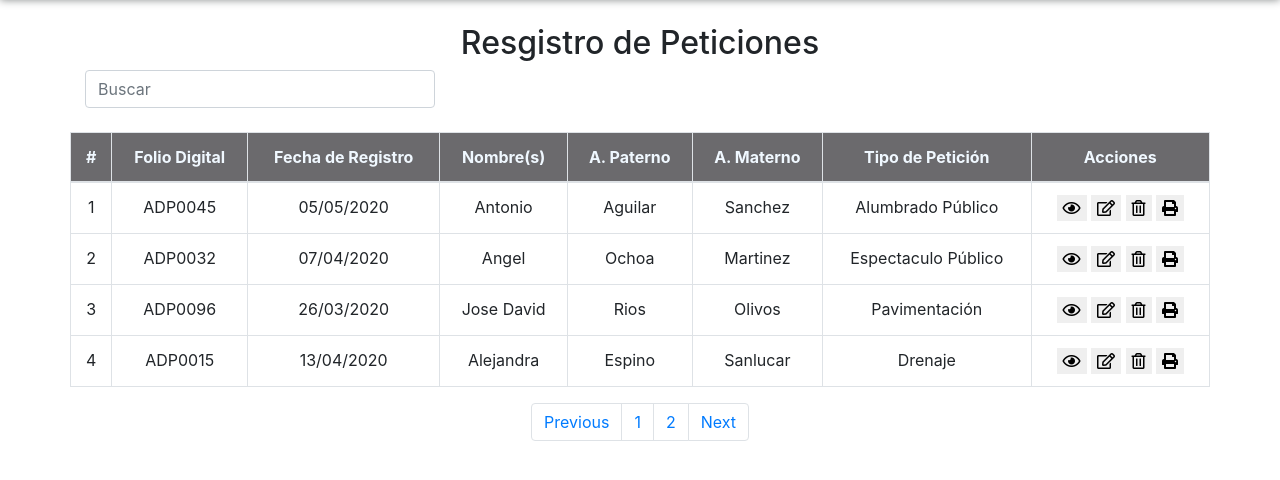
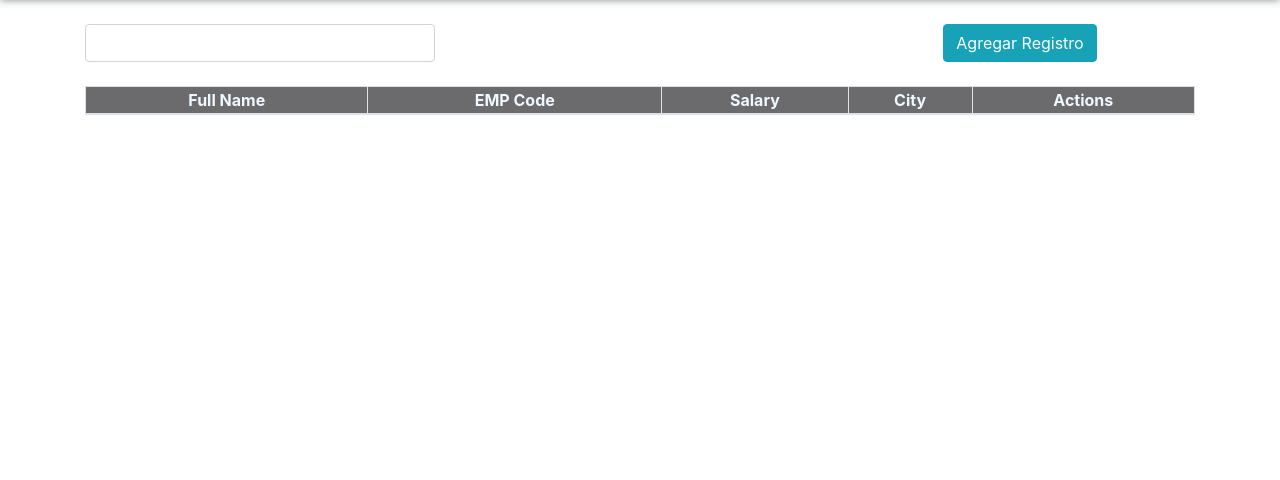
Before and after one commit to Rene-Fabian/Proyecto_alcaldia-, a PHP site: page /Admin_peticiones.html in a window 1280 px wide. Shown: the part 71-551 px from the top of the page. Run offline with PHP 8.4, Linux system fonts and the light colour scheme; lists and menus that the app fills with data are empty.

Commit message:
change date 30/05/2020

```diff
--- a/Admin_peticiones.html
+++ b/Admin_peticiones.html
@@ -61,105 +61,93 @@
     </header>
     <!--navbar-->
 
+    <!-- contenerdor form -->
+
     <div class="container mt-4 text-center">
-        <h2>Resgistro de Peticiones</h2>
-        <div class="row">
+        <div class="row mt-4">
             <div class="col-md-4">
-                <input class="form-control" id="buscar_datos" type="text" placeholder="Buscar">
-                <br>
+                <input type="text" class="form-control">
+            </div>
+            <div class="col-md-4">
+
+            </div>
+            <div class="col-md-4">
+                <!-- Button trigger modal -->
+                <button type="button" class="btn btn-info" data-toggle="modal" data-target="#staticBackdrop">
+                    Agregar Registro
+                </button>
+                <!-- Button trigger modal -->
+                <!-- Modal -->
+                <div class="modal fade" id="staticBackdrop" data-backdrop="static" data-keyboard="false" tabindex="-1"
+                    role="dialog" aria-labelledby="staticBackdropLabel" aria-hidden="true">
+                    <div class="modal-dialog">
+                        <div class="modal-content">
+                            <div class="modal-header">
+                                <h5 class="modal-title" id="staticBackdropLabel">Modal title</h5>
+                                <button type="button" class="close" data-dismiss="modal" aria-label="Close">
+                                    <span aria-hidden="true">&times;</span>
+                                </button>
+                            </div>
+                            <div class="modal-body">
+                                <form class="" onsubmit="event.preventDefault();onFormSubmit();" autocomplete="off">
+                                    <div>
+                                        <label>Full Name*</label><label class="validation-error hide"
+                                            id="fullNameValidationError"></label>
+                                        <input class="form-control" type="text" name="fullName" id="fullName">
+                                    </div>
+                                    <div>
+                                        <label>EMP Code</label>
+                                        <input class="form-control" type="text" name="empCode" id="empCode">
+                                    </div>
+                                    <div>
+                                        <label>Salary</label>
+                                        <input type="text" name="salary" id="salary">
+                                    </div>
+                                    <div>
+                                        <label>City</label>
+                                        <input type="text" name="city" id="city">
+                                    </div>
+                                    <div class="form-action-buttons">
+                                        <input type="submit" value="Submit">
+                                    </div>
+                                </form>
+                            </div>
+                            <div class="modal-footer">
+                                <button type="button" class="btn btn-secondary" data-dismiss="modal">Close</button>
+                                <button type="button" class="btn btn-primary">Understood</button>
+                            </div>
+                        </div>
+                    </div>
+                </div>
+                <!-- modal -->
             </div>
         </div>
-        <div class="row">
-            <table class="table table-bordered table-hover" id="registropeticione">
-                <thead class="thead">
-                    <tr>
-                        <th scope="col">#</th>
-                        <th scope="col">Folio Digital</th>
-                        <th scope="col">Fecha de Registro</th>
-                        <th scope="col">Nombre(s)</th>
-                        <th scope="col">A. Paterno</th>
-                        <th scope="col">A. Materno</th>
-                        <th scope="col">Tipo de Petición</th>
-                        <th scope="col">Acciones</th>
-                    </tr>
-                </thead>
-                <tbody id="cuerpo_tabla">
-                    <tr>
-                        <td>1</td>
-                        <td>ADP0045</td>
-                        <td>05/05/2020</td>
-                        <td>Antonio</td>
-                        <td>Aguilar</td>
-                        <td>Sanchez</td>
-                        <td>Alumbrado Público </td>
-                        <td>
-                            <button href="" role="button"><i class="far fa-eye"></i></button>
-                            <button href="" role="button"><i class="far fa-edit"></i></button>
-                            <button href="" role="button"><i class="far fa-trash-alt"></i></button>
-                            <button href="" role="button"><i class="fas fa-print"></i></button>
-                        </td>
-                    </tr>
-                    <tr>
-                        <td>2</td>
-                        <td>ADP0032</td>
-                        <td>07/04/2020</td>
-                        <td>Angel </td>
-                        <td>Ochoa</td>
-                        <td>Martinez</td>
-                        <td>Espectaculo Público </td>
-                        <td>
-                            <button href="" role="button" class="ver"><i class="far fa-eye"></i></button>
-                            <button href="" role="button" class="editar"><i class="far fa-edit"></i></button>
-                            <button href="" role="button" class="eliminar"><i class="far fa-trash-alt"></i></button>
-                            <button href="" role="button"><i class="fas fa-print"></i></button>
-                        </td>
-                    </tr>
-                    <tr>
-                        <td>3</td>
-                        <td>ADP0096</td>
-                        <td>26/03/2020</td>
-                        <td>Jose David </td>
-                        <td>Rios</td>
-                        <td>Olivos</td>
-                        <td>Pavimentación</td>
-                        <td>
-                            <button href="" role="button" class="ver"><i class="far fa-eye"></i></button>
-                            <button href="" role="button" class="editar"><i class="far fa-edit"></i></button>
-                            <button href="" role="button" class="eliminar"><i class="far fa-trash-alt"></i></button>
-                            <button href="" role="button"><i class="fas fa-print"></i></button>
-                        </td>
-                    </tr>
-                    <tr>
-                        <td>4</td>
-                        <td>ADP0015</td>
-                        <td>13/04/2020</td>
-                        <td>Alejandra</td>
-                        <td>Espino</td>
-                        <td>Sanlucar</td>
-                        <td>Drenaje</td>
-                        <td>
-                            <button href="" role="button" class="ver"><i class="far fa-eye"></i></button>
-                            <button href="" role="button" class="editar"><i class="far fa-edit"></i></button>
-                            <button href="" role="button" class="eliminar"><i class="far fa-trash-alt"></i></button>
-                            <button href="" role="button"><i class="fas fa-print"></i></button>
-                        </td>
-                    </tr>
-                </tbody>
+        <!-- tabla -->
+        <div class="row mt-4">
+            <div class="col-md-12">
+                <table class="list table-bordered"  id="employeeList">
+                    <thead class="thead">
+                        <tr>
+                            <th>Full Name</th>
+                            <th>EMP Code</th>
+                            <th>Salary</th>
+                            <th>City</th>
+                            <th>Actions</th>
+                        </tr>
+                    </thead>
+                    <tbody>
 
-            </table>
+                    </tbody>
+                </table>
+            </div>
         </div>
-        <ul class="pagination justify-content-center">
-            <li class="page-item"><a class="page-link" href="javascript:void(0);">Previous</a></li>
-            <li class="page-item"><a class="page-link" href="javascript:void(0);">1</a></li>
-            <li class="page-item"><a class="page-link" href="javascript:void(0);">2</a></li>
-            <li class="page-item"><a class="page-link" href="javascript:void(0);">Next</a></li>
-        </ul>
-
-
     </div>
 
 
 
+
+
+    <script src="./js/acciones.js"></script>
     <!-- tabla -->
 
 
--- a/css/style_peticiones.css
+++ b/css/style_peticiones.css
@@ -11,3 +11,7 @@
 button{
     border:none;
 }
+
+    table.list{
+        width:100%;
+    }
--- /dev/null
+++ b/js/acciones.js
@@ -0,0 +1,79 @@
+var selectedRow = null
+
+function onFormSubmit() {
+    if (validate()) {
+        var formData = readFormData();
+        if (selectedRow == null)
+            insertNewRecord(formData);
+        else
+            updateRecord(formData);
+        resetForm();
+    }
+}
+
+function readFormData() {
+    var formData = {};
+    formData["fullName"] = document.getElementById("fullName").value;
+    formData["empCode"] = document.getElementById("empCode").value;
+    formData["salary"] = document.getElementById("salary").value;
+    formData["city"] = document.getElementById("city").value;
+    return formData;
+}
+
+function insertNewRecord(data) {
+    var table = document.getElementById("employeeList").getElementsByTagName('tbody')[0];
+    var newRow = table.insertRow(table.length);
+    cell1 = newRow.insertCell(0);
+    cell1.innerHTML = data.fullName;
+    cell2 = newRow.insertCell(1);
+    cell2.innerHTML = data.empCode;
+    cell3 = newRow.insertCell(2);
+    cell3.innerHTML = data.salary;
+    cell4 = newRow.insertCell(3);
+    cell4.innerHTML = data.city;
+    cell4 = newRow.insertCell(4);
+    cell4.innerHTML = `<a onClick="onEdit(this)">Edit</a>
+                       <a onClick="onDelete(this)">Delete</a>`;
+}
+
+function resetForm() {
+    document.getElementById("fullName").value = "";
+    document.getElementById("empCode").value = "";
+    document.getElementById("salary").value = "";
+    document.getElementById("city").value = "";
+    selectedRow = null;
+}
+
+function onEdit(td) {
+    selectedRow = td.parentElement.parentElement;
+    document.getElementById("fullName").value = selectedRow.cells[0].innerHTML;
+    document.getElementById("empCode").value = selectedRow.cells[1].innerHTML;
+    document.getElementById("salary").value = selectedRow.cells[2].innerHTML;
+    document.getElementById("city").value = selectedRow.cells[3].innerHTML;
+}
+function updateRecord(formData) {
+    selectedRow.cells[0].innerHTML = formData.fullName;
+    selectedRow.cells[1].innerHTML = formData.empCode;
+    selectedRow.cells[2].innerHTML = formData.salary;
+    selectedRow.cells[3].innerHTML = formData.city;
+}
+
+function onDelete(td) {
+    if (confirm('Are you sure to delete this record ?')) {
+        row = td.parentElement.parentElement;
+        document.getElementById("employeeList").deleteRow(row.rowIndex);
+        resetForm();
+    }
+}
+function validate() {
+    isValid = true;
+    if (document.getElementById("fullName").value == "") {
+        isValid = false;
+        document.getElementById("fullNameValidationError").classList.remove("hide");
+    } else {
+        isValid = true;
+        if (!document.getElementById("fullNameValidationError").classList.contains("hide"))
+            document.getElementById("fullNameValidationError").classList.add("hide");
+    }
+    return isValid;
+}
```
